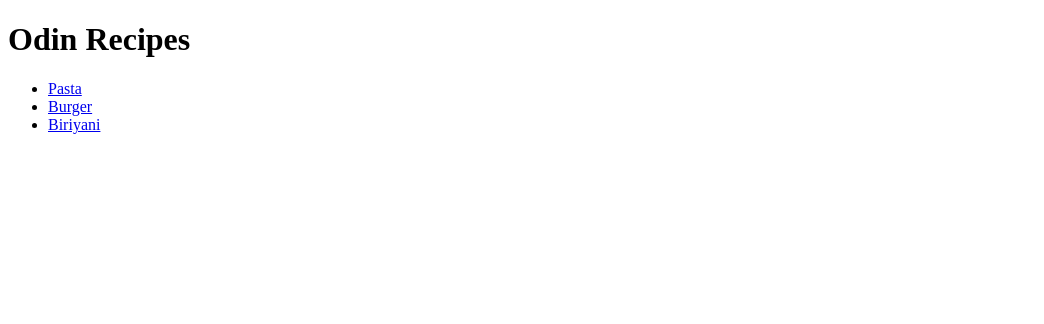
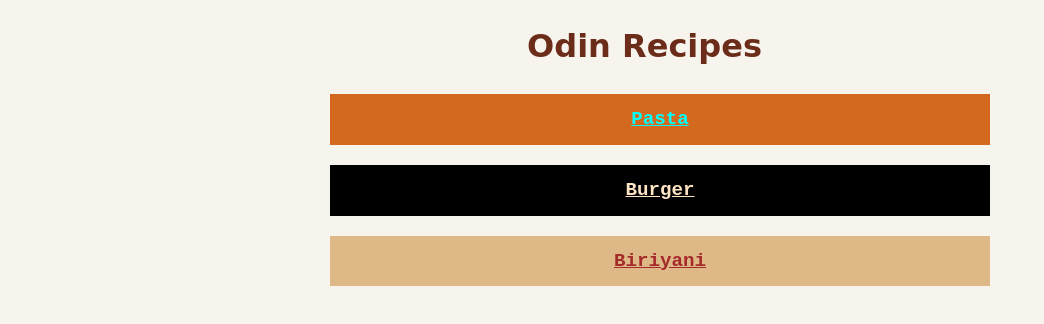
Before and after one commit to vishalesc/Odin-recipes, a plain HTML site: page index.html in a window 1280 px wide. Shown: the whole page, without its empty margins (0-1044 px from the left). Drawn offline with Linux system fonts and the light colour scheme.

Commit message:
added css polishing

```diff
--- a/index.html
+++ b/index.html
@@ -5,20 +5,21 @@
   <meta charset="UTF-8">
   <meta name="viewport" content="width=device-width, initial-scale=1.0">
   <title>Document</title>
+  <link rel="stylesheet" href="styles.css">
 </head>
 
 <body>
-  <h1>Odin Recipes</h1>
+  <h1 class="or">Odin Recipes</h1>
   <ul>
     <li>
-      <a href="recipes/pasta.html">Pasta</a>
+      <a class="recipe or-1" href="recipes/pasta.html">Pasta</a>
     </li>
 
     <li>
-      <a href="recipes/burger.html">Burger</a>
+      <a class="recipe or-2" href="recipes/burger.html">Burger</a>
     </li>
     <li>
-      <a href="recipes/biriyani.html">Biriyani</a>
+      <a class="recipe or-3" href="recipes/biriyani.html">Biriyani</a>
     </li>
   </ul>
 </body>
--- /dev/null
+++ b/styles.css
@@ -0,0 +1,78 @@
+body {
+  max-width: 700px;
+  margin: 0 auto;
+  background-color: #f7f4ee;
+  line-height: 1.6;
+}
+
+ul,
+ol,
+p,
+img {
+  margin-bottom: 30px;
+  border-radius: 5px;
+  border-color: black;
+}
+
+a {
+  text-align: center;
+  font-size: larger;
+  font-weight: 500;
+  display: block;
+}
+
+h1 {
+  font-family: 'Courier New', monospace;
+  color: #6b2d1a;
+}
+
+h2 {
+  font-family: Georgia, serif;
+  color: #6b2d1a;
+}
+
+h3 {
+  font-family: 'Trebuchet MS', sans-serif;
+  color: #6b2d1a;
+}
+
+.or {
+  text-align: center;
+  padding-left: 9px;
+  font-family: 'Brush Script MT', cursive;
+}
+
+.recipe {
+  display: block;
+  margin-bottom: 20px;
+  padding: 10px;
+  font-size: larger;
+  font-weight: 700;
+  text-align: center;
+  font-family: 'Courier New', monospace;
+}
+
+.recipe:hover {
+  opacity: .85;
+}
+
+.or-1 {
+  color: aqua;
+  background-color: chocolate;
+}
+
+
+.or-2 {
+  color: bisque;
+  background-color: black;
+}
+
+
+.or-3 {
+  color: brown;
+  background-color: burlywood;
+}
+
+ul {
+  list-style: none;
+}
```
Also changed, not shown: recipes/biriyani.html (+1 -0 lines), recipes/burger.html (+1 -0 lines), recipes/pasta.html (+1 -0 lines).
